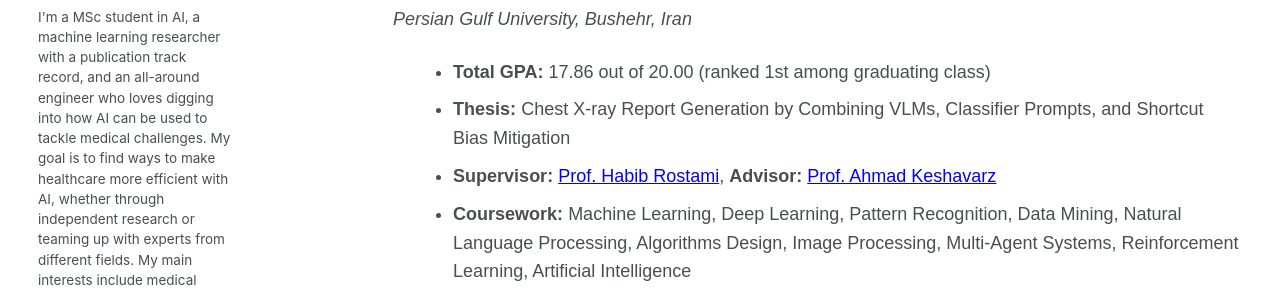
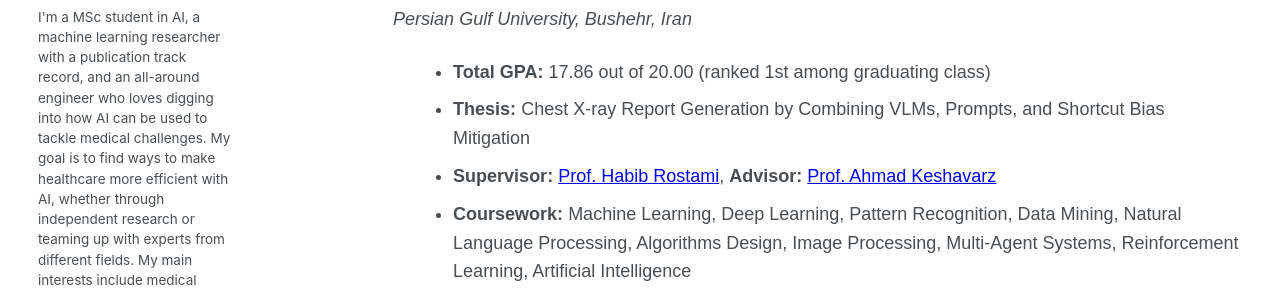
Before and after one commit to mbrz97/mbrz97.github.io, a Jekyll site: the page built from _pages/education.html, in a window 1280 px wide and 1266 px high. Shown: the part 316-608 px from the top of the window. Built offline with Jekyll 4.4.1, drawn with Linux system fonts in a browser that asks for light colours; some web fonts are replaced.

Commit message:
Update education.html

```diff
--- a/_pages/education.html
+++ b/_pages/education.html
@@ -59,7 +59,7 @@
             <div class="details">
                 <ul>
                     <li><strong>Total GPA:</strong> 17.86 out of 20.00 (ranked 1st among graduating class)</li>
-                    <li><strong>Thesis:</strong> Chest X-ray Report Generation by Combining VLMs, Classifier Prompts, and Shortcut Bias Mitigation</li>
+                    <li><strong>Thesis:</strong> Chest X-ray Report Generation by Combining VLMs, Prompts, and Shortcut Bias Mitigation</li>
                     <li><strong>Supervisor:</strong> <a href="https://scholar.google.com/citations?hl=en&user=s6FF_qsAAAAJ&view_op=list_works" target="_blank">Prof. Habib Rostami</a>, <strong>Advisor:</strong> <a href="https://scholar.google.com/citations?user=NeD822UAAAAJ&hl=en" target="_blank">Prof. Ahmad Keshavarz</a></li>
                     <li><strong>Coursework:</strong> Machine Learning, Deep Learning, Pattern Recognition, Data Mining, Natural Language Processing, Algorithms Design, Image Processing, Multi-Agent Systems, Reinforcement Learning, Artificial Intelligence</li>
                 </ul>
```
